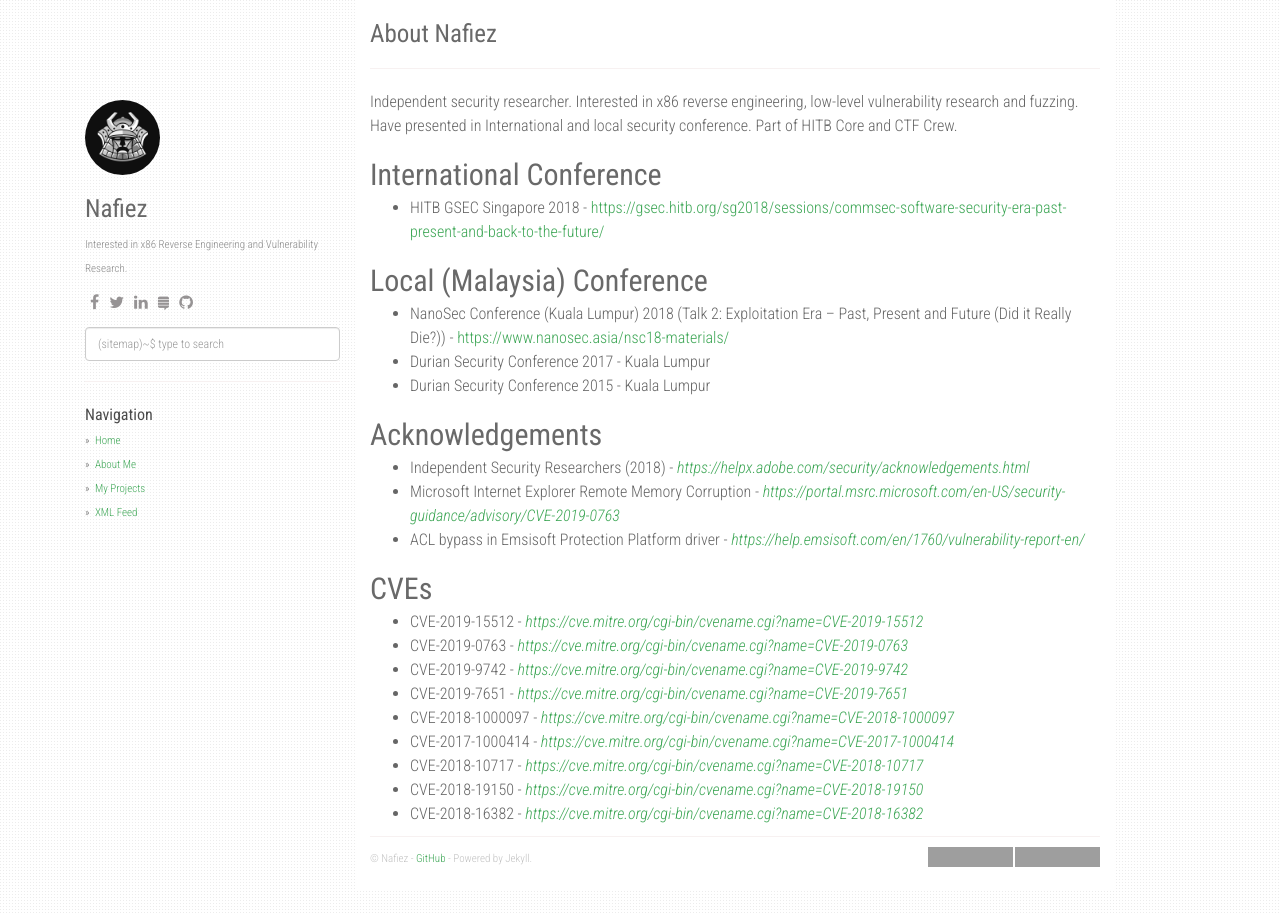
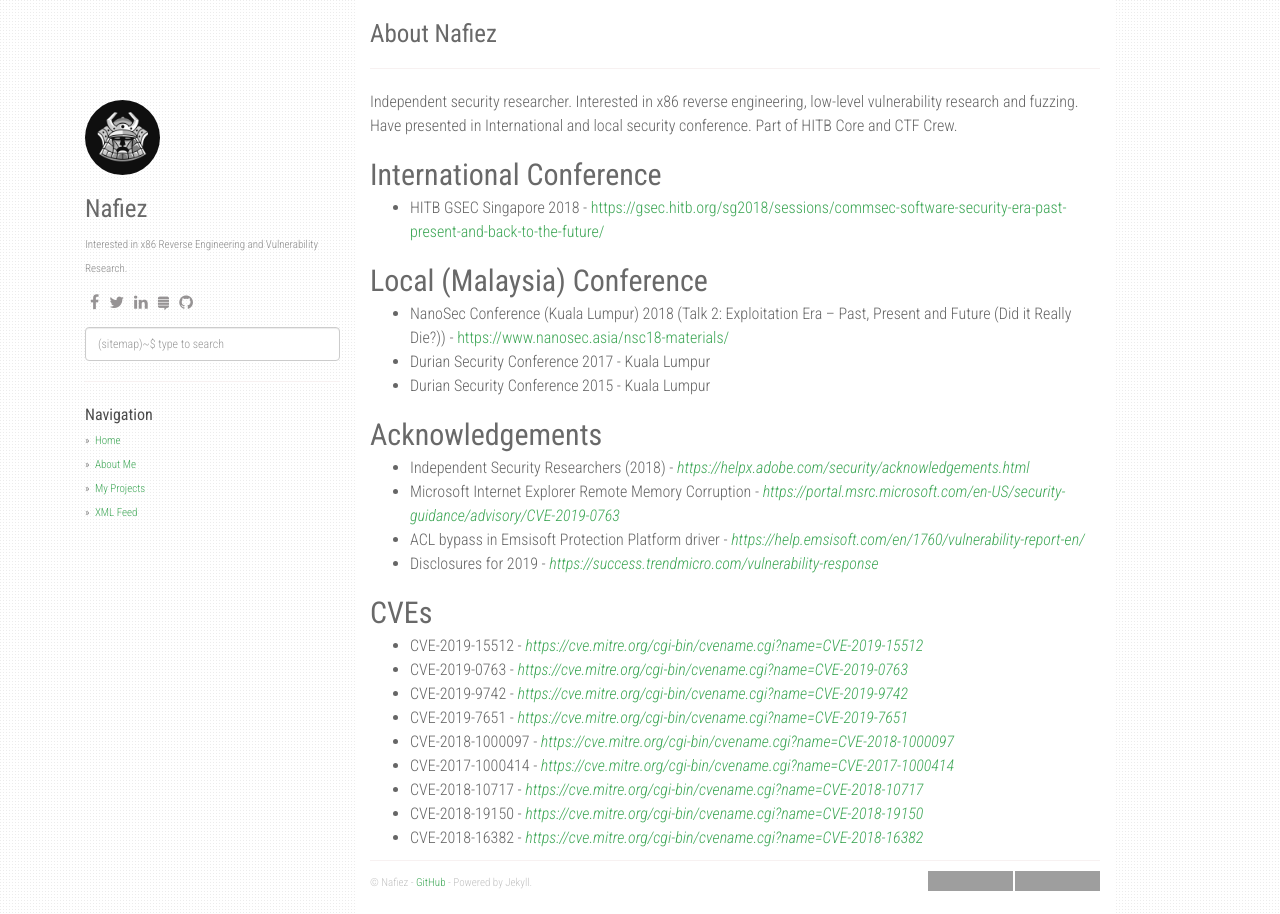
Before and after one commit to FazliMolaJan/nafiez.github.io, a Jekyll site: the page built from about.md, in a window 1280 px wide. Built offline with Jekyll 4.4.1, drawn with Linux system fonts in a browser that asks for light colours; nearby versions of some CDN libraries; grey boxes are pictures that could not be loaded.

Commit message:
Update about.md

```diff
--- a/about.md
+++ b/about.md
@@ -22,6 +22,7 @@ Acknowledgements
 - Independent Security Researchers (2018) - [_https://helpx.adobe.com/security/acknowledgements.html_](https://helpx.adobe.com/security/acknowledgements.html)
 - Microsoft Internet Explorer Remote Memory Corruption - [_https://portal.msrc.microsoft.com/en-US/security-guidance/advisory/CVE-2019-0763_](https://portal.msrc.microsoft.com/en-US/security-guidance/advisory/CVE-2019-0763)
 - ACL bypass in Emsisoft Protection Platform driver - [_https://help.emsisoft.com/en/1760/vulnerability-report-en/_](https://help.emsisoft.com/en/1760/vulnerability-report-en/)
+- Disclosures for 2019 - [_https://success.trendmicro.com/vulnerability-response_](https://success.trendmicro.com/vulnerability-response)
 
 CVEs
 ---
```
